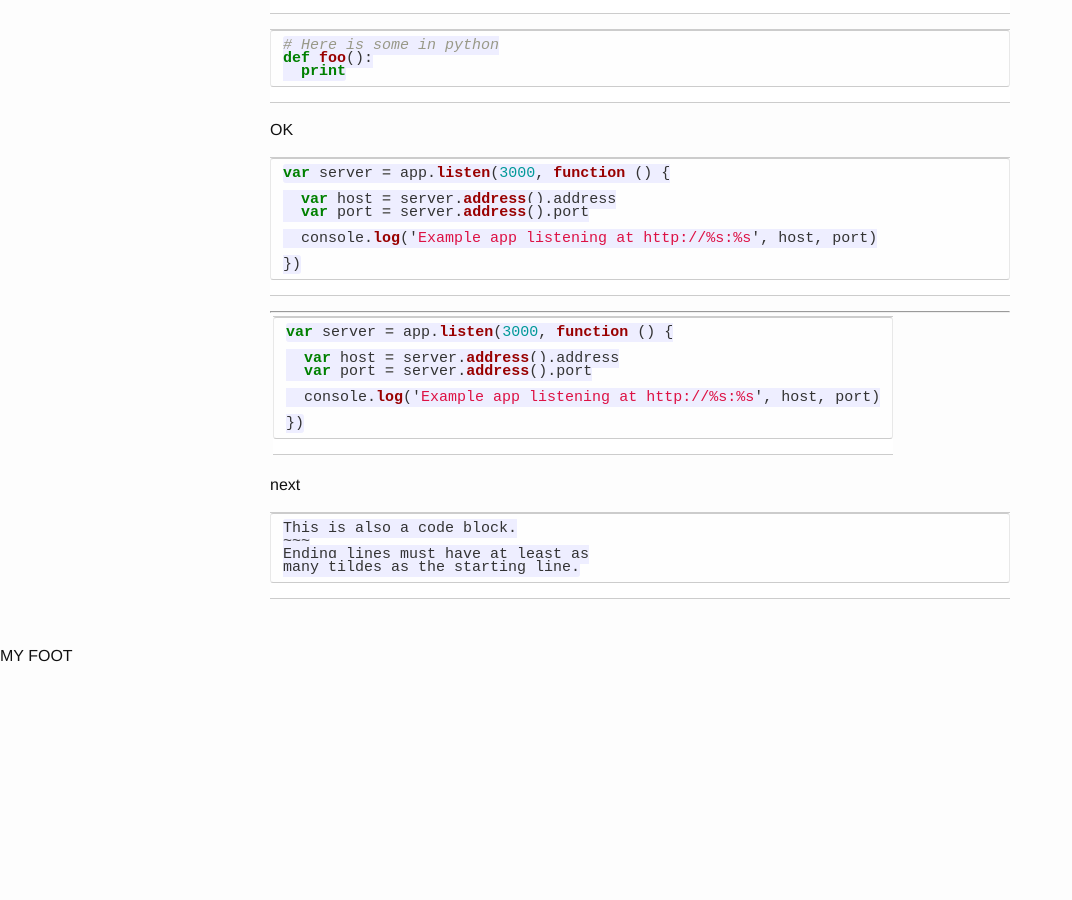
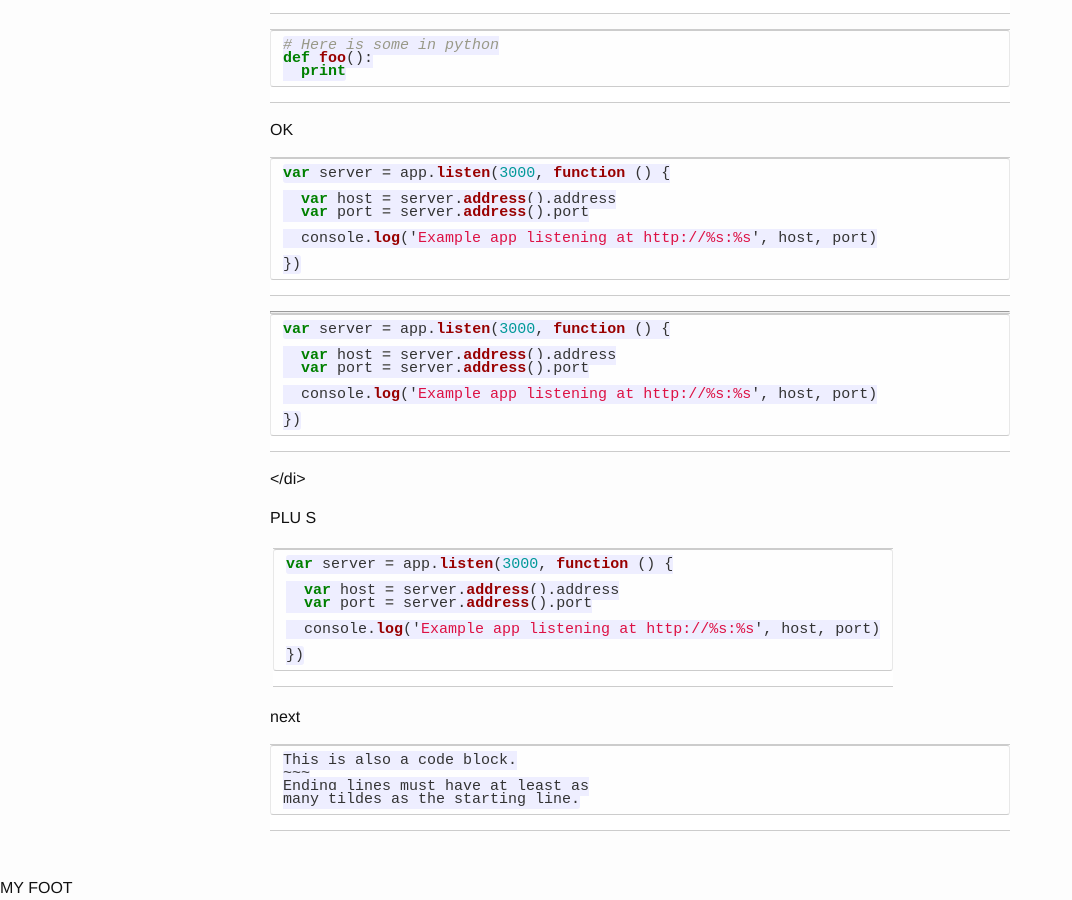
Before and after one commit to iamropo/git-experiments, a Jekyll site: the page built from index.md, in a window 1280 px wide and 900 px high, scrolled down 1256 px. Shown: the whole window, without its empty margins (0-1072 px from the left). Built offline with Jekyll 4.4.1, drawn with Linux system fonts in a browser that asks for light colours; before the commit the page ends 1924 px from its top, so only the background shows below that.

Commit message:
Update index.md

```diff
--- a/index.md
+++ b/index.md
@@ -80,6 +80,21 @@ var server = app.listen(3000, function () {
 
 -------
 
+<div>
+~~~ js
+var server = app.listen(3000, function () {
+
+  var host = server.address().address
+  var port = server.address().port
+
+  console.log('Example app listening at http://%s:%s', host, port)
+
+})
+~~~
+</di>
+
+PLU S
+
 <table>
 <tr>
 <td markdown="1">
```
